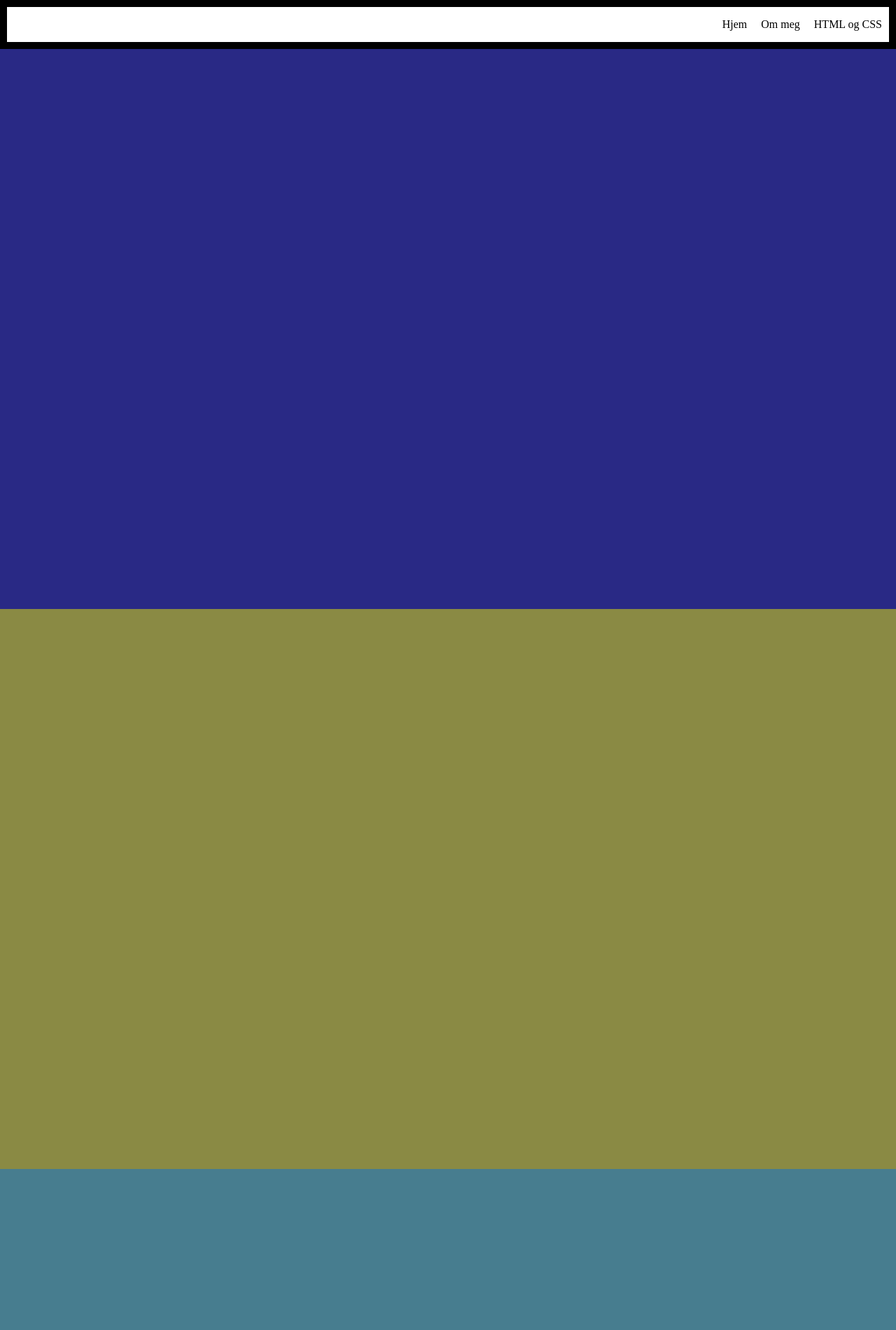
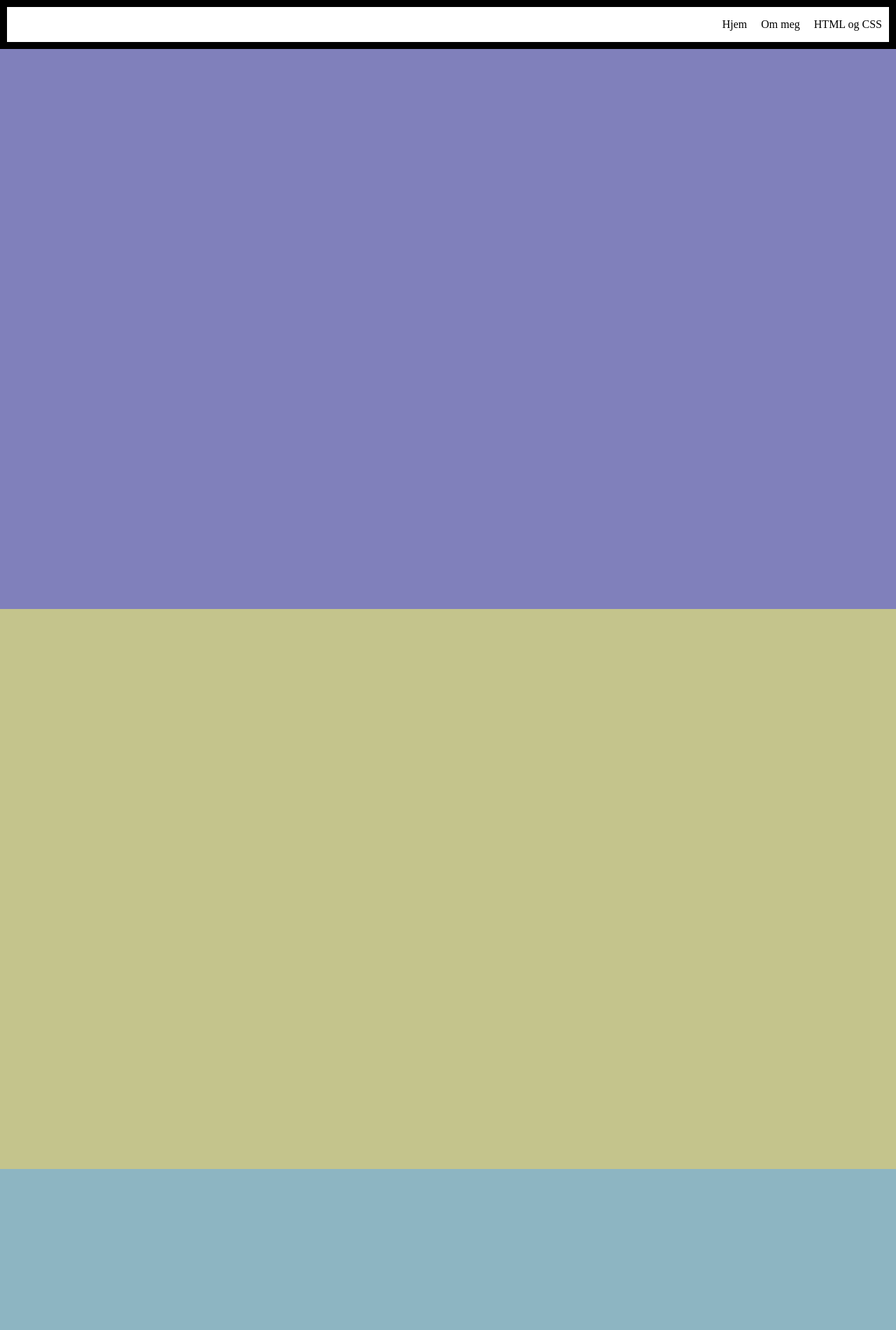
Before and after one commit to Enforsix/HTML-and-CSS-Dag-3, a website: page index.html in a window 1280 px wide. Shown: the top 1900 px of the page at 70% size. Drawn offline with Linux system fonts and the light colour scheme.

Commit message:
Text Format

```diff
--- a/index.html
+++ b/index.html
@@ -18,13 +18,15 @@
       </nav>
     </header>
     <main>
-      <section class="Home-Section">
+      <section class="HomeSection">
         <!--Hjem-->
       </section>
-      <section id="Om-Meg">
+
+      <section id="OmMeg">
         <!-- om meg-->
       </section>
-      <section>
+
+      <section class="HTMLogCSS ">
         <!-- HTML og CSS-->
       </section>
     </main>
--- a/styles.css
+++ b/styles.css
@@ -28,17 +28,17 @@ ul {
 
   section {
     height: 100vh;
-    background-color: rgb(71, 125, 143);
+    background-color: rgb(141, 181, 194);
   }
 
   /* Husk "." nård eet er en clase */
-  .Home-Section {
-    background-color: rgb(41, 41, 133);
+  .HomeSection {
+    background-color: rgb(128, 128, 187);
   }
 
   /* # når man bruker ID */
-  #Om-Meg {
-    background-color: rgb(138, 138, 68);
+  #OmMeg {
+    background-color: rgb(196, 196, 140);
   }
 
   footer {
```
